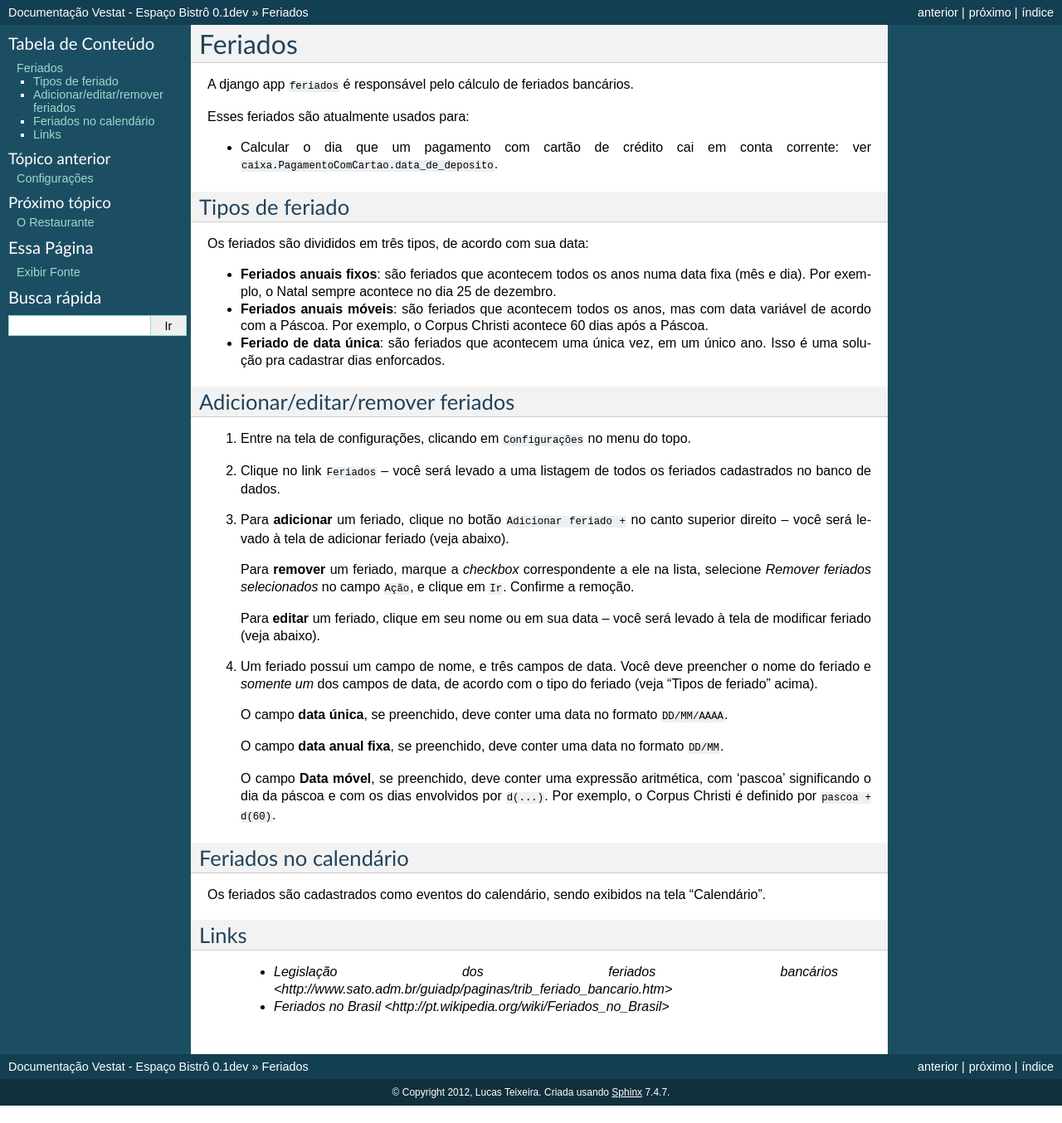
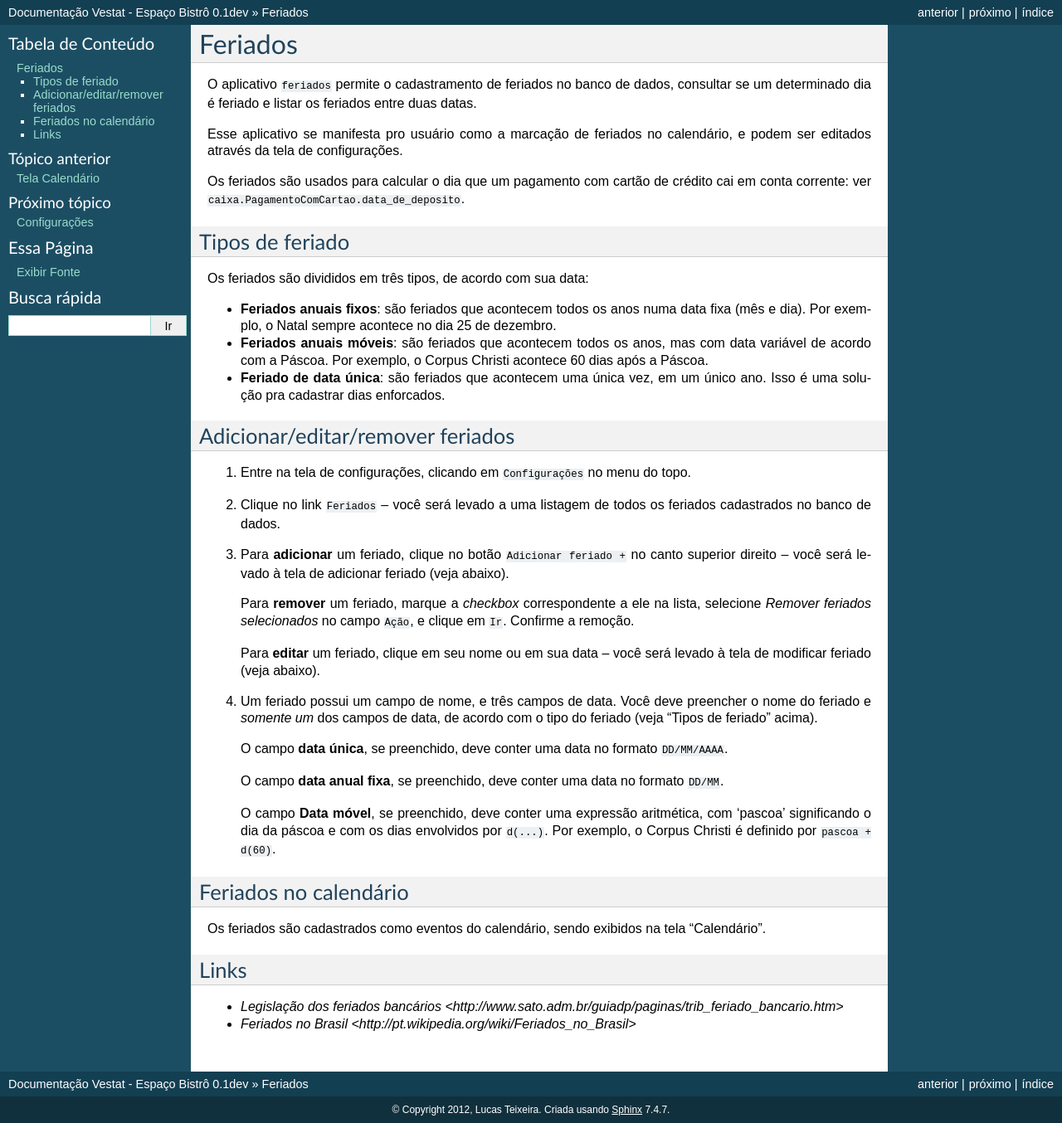
Before and after one commit to duasfl8r/vestat, a Sphinx documentation site: the page built from docs/feriados.rst, in a window 1280 px wide. Shown: the whole page at 83% size. Built offline with Sphinx 7.4.7, drawn with Linux system fonts in a browser that asks for light colours; formulas are drawn with MathJax 3; before the commit the page ends 1333 px from its top, so only the background shows below that.

Commit message:
documentação das novidades da v1.2.2

```diff
--- a/docs/changelog.rst
+++ b/docs/changelog.rst
@@ -147,7 +147,7 @@ v1.2.1
 v1.2.0
 ------
 
-- Aparência: criação de uma barra no topo da aplicação para acesso às
+- Aparência: criação de uma barra no topo do programa para acesso às
   diferentes telas do sistema.
 
 - Funcionalidade: edição direta das transações de contabilidade relativas aos
--- a/docs/configuracoes.rst
+++ b/docs/configuracoes.rst
@@ -16,4 +16,4 @@ Parcelas pros funcionários
     Número de parcelas dos 10% a ser destinada aos funcionários
     (numerador da fração multiplicadora)
 
-Para maiores detalhes, veja: :ref:`O Restaurante > 10% <restaurante-10%>`
+Para maiores detalhes, veja: :ref:`Caixa > 10% <caixa-10%>`
--- a/docs/feriados.rst
+++ b/docs/feriados.rst
@@ -1,13 +1,19 @@
+.. _feriados:
+
 ########
 Feriados
 ########
 
-A django app ``feriados`` é responsável pelo cálculo de feriados bancários.
+O aplicativo ``feriados`` permite o cadastramento de feriados no banco
+de dados, consultar se um determinado dia é feriado e listar os feriados entre
+duas datas.
 
-Esses feriados são atualmente usados para:
+Esse aplicativo se manifesta pro usuário como a marcação de feriados no
+calendário, e podem ser editados através da tela de configurações.
 
-* Calcular o dia que um pagamento com cartão de crédito cai em conta corrente:
-  ver ``caixa.PagamentoComCartao.data_de_deposito``.
+Os feriados são usados para calcular o dia que um pagamento com cartão de
+crédito cai em conta corrente: ver
+``caixa.PagamentoComCartao.data_de_deposito``.
 
 Tipos de feriado
 ================
@@ -53,6 +59,7 @@ Adicionar/editar/remover feriados
    com 'pascoa' significando o dia da páscoa e com os dias envolvidos por
    ``d(...)``. Por exemplo, o Corpus Christi é definido por ``pascoa + d(60)``.
 
+.. _feriados-calendario:
 
 Feriados no calendário
 ======================
@@ -63,5 +70,5 @@ Os feriados são cadastrados como eventos do calendário, sendo exibidos na tela
 Links
 =====
 
-  * `Legislação dos feriados bancários <http://www.sato.adm.br/guiadp/paginas/trib_feriado_bancario.htm>`
-  * `Feriados no Brasil <http://pt.wikipedia.org/wiki/Feriados_no_Brasil>`
+* `Legislação dos feriados bancários <http://www.sato.adm.br/guiadp/paginas/trib_feriado_bancario.htm>`
+* `Feriados no Brasil <http://pt.wikipedia.org/wiki/Feriados_no_Brasil>`
--- a/docs/index.rst
+++ b/docs/index.rst
@@ -9,8 +9,9 @@ Conteúdo:
 
    licenca
    changelog
+   caixa
+   calendario
+   feriados
    configuracoes
-   feriados
-   restaurante
    desenvolvimento
    glossario
```
Also changed, not shown: docs/caixa.rst (added, +258 -0 lines), docs/calendario.rst (added, +20 -0 lines), docs/glossario.rst (+7 -0 lines), docs/restaurante.rst (deleted, +0 -141 lines).
